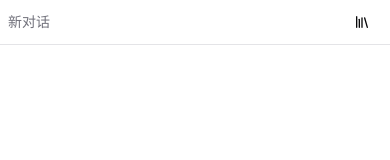
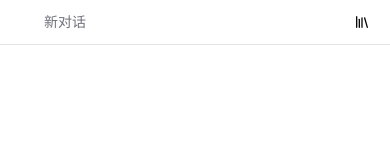
Before and after one commit to JulianChu00/deepseek-chat-next, a Next.js app: page / in a window 390 px wide. Shown: the top 160 px of the page. Built offline with nearby package versions, Linux system fonts and the light colour scheme.

Commit message:
fix: always reserve hamburger space in topbar, hide with opacity

```diff
--- a/src/components/ChatMain.tsx
+++ b/src/components/ChatMain.tsx
@@ -94,11 +94,15 @@ const sessions = useChatStore((s) => s.sessions)
     <div className="flex flex-1 flex-col min-w-0">
       {/* Top bar */}
       <div className="flex items-center gap-1 border-b px-2 py-1.5 sm:px-4 sm:py-2">
-        {sidebarCollapsed && (
-          <Button variant="ghost" size="icon" className="h-8 w-8" onClick={onToggleSidebar}>
-            <Menu className="h-4 w-4" />
-          </Button>
-        )}
+        <Button
+          variant="ghost"
+          size="icon"
+          className="h-8 w-8"
+          onClick={onToggleSidebar}
+          disabled={!sidebarCollapsed}
+        >
+          <Menu className={`h-4 w-4 transition-opacity duration-300 ${sidebarCollapsed ? 'opacity-100' : 'opacity-0'}`} />
+        </Button>
         <span className="flex-1 truncate text-sm text-muted-foreground">
           {activeSession.title}
         </span>
```
